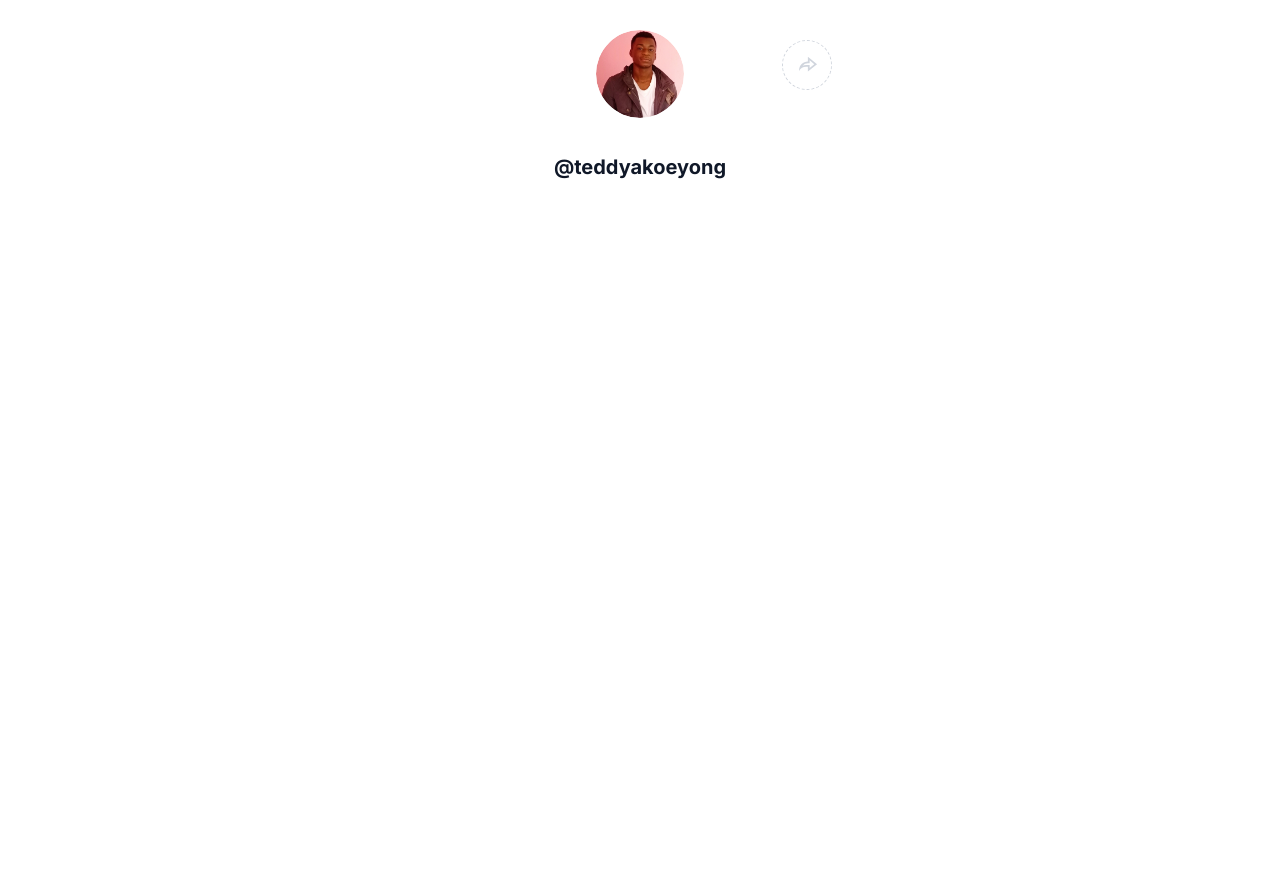
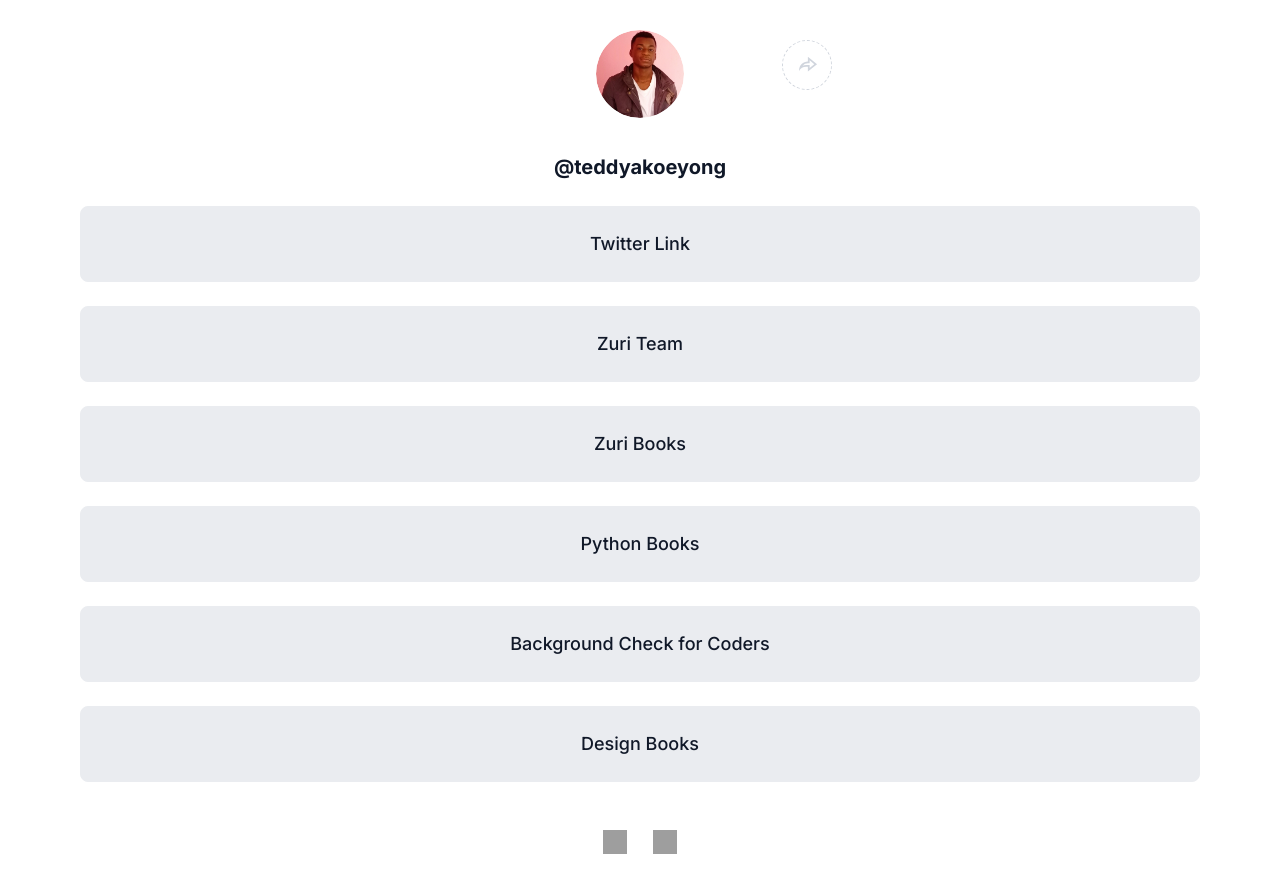
Before and after one commit to teddyakoeyong237/hng9.0stage-1, a React (Create React App) app: page / in a window 1280 px wide. Before the commit the page ends 800 px from the top, so only its background shows below. Built offline with nearby package versions, Linux system fonts and the light colour scheme; grey boxes are pictures that could not be loaded.

Commit message:
Built links component

```diff
--- a/src/components/links/Links.jsx
+++ b/src/components/links/Links.jsx
@@ -2,10 +2,94 @@
 import './links.css';
 
 function Links() {
+
+    const link1 = "https://twitter.com/teddyakoeyong";
+    const link2 = "https://training.zuri.team/";
+    const link3 = "http://books.zuri.team/";
+    const link4 = "https://books.zuri.team/python-for-beginners?ref_id=teddyakoeyong";
+    const link5 = "https://background.zuri.team/";
+    const link6 = "https://books.zuri.team/design-rules";
+
+    const gitlink = "https://github.com/teddyakoeyong237";
+
     return (
-        <div className='links'>
+        <>
+            <div className='links'>
+                <div className='container'>
+                    <a
+                        className="link_button"
+                        id='twitter'
+                        href={link1}
+                        target="_blank"
+                        rel="noopener noreferrer"
+                    >
+                        Twitter Link
+                    </a>
 
-        </div>
+                    <a
+                        className="link_button"
+                        id='btn__zuri'
+                        href={link2}
+                        target="_blank"
+                        rel="noopener noreferrer"
+                    >
+                        Zuri Team
+                    </a>
+
+                    <a
+                        className="link_button"
+                        id='books'
+                        href={link3}
+                        target="_blank"
+                        rel="noopener noreferrer"
+                    >
+                        Zuri Books
+                    </a>
+                    <a
+                        className="link_button"
+                        id='book__python'
+                        href={link4}
+                        target="_blank"
+                        rel="noopener noreferrer"
+                    >
+                        Python Books
+                    </a>
+
+                    <a
+                        className="link_button"
+                        id='pitch'
+                        href={link5}
+                        target="_blank"
+                        rel="noopener noreferrer"
+                    >
+                        Background Check for Coders
+                    </a>
+
+                    <a
+                        className="link_button"
+                        id='book__design'
+                        href={link6}
+                        target="_blank"
+                        rel="noopener noreferrer"
+                    >
+                        Design Books
+                    </a>
+
+                </div>
+            </div>
+            <div className="icon_container">
+                <div className="link_icons">
+                    <img className="link_icon" src="/images/slack.ico" alt="Slack_profile" />
+                    <a
+                        href={gitlink}
+                        target="_blank"
+                        rel="noopener noreferrer"
+                    >
+                        <img className="link_icon" src="/images/github.ico" alt="Github_profile" />
+                    </a>
+                </div>
+            </div>
+        </>
     );
 }
 
--- a/src/components/links/links.css
+++ b/src/components/links/links.css
@@ -0,0 +1,63 @@
+.container {
+    margin: 56px auto 24px;
+}
+
+.links {
+    /* background-color: white; */
+    margin: 15px auto;
+}
+
+.links a {
+    width: 100%;
+    margin: 24px 0px;
+    text-decoration: none;
+    font-size: 18px;
+    font-weight: 500;
+    line-height: 28px;
+    color: #101828;
+}
+
+/* .link_button {
+
+    width: 100%;
+    outline: none;
+    text-decoration: none;
+    cursor: pointer;
+    margin: 5px 0;
+    color: black;
+    font-size: 18px;
+} */
+.link_button {
+    display: flex;
+    flex-direction: row;
+    justify-content: center;
+    align-items: center;
+    padding: 24px 32px;
+    gap: 8px;
+    width: 1152px;
+    height: 76px;
+    background: #EAECF0;
+    border: 1px solid #EAECF0;
+    border-radius: 8px;
+    transition: ease-out 0.3s;
+}
+.link_button:hover {
+    background-color: rgba(128, 128, 128, 0.5);
+    transition: ease-in 0.3s;
+}
+.icon_container {
+    max-width: 1216px;
+    height: 72px;
+    margin: 24px auto 16px;
+    padding: 24px 0;
+}
+.link_icons {
+    display: flex;
+    justify-content: center;
+    gap: 26px;
+}
+
+.link_icon {
+    height: 24px;
+    width: 24px;
+}
```
Also changed, not shown: 2 other files (tests, documents, lock files or other folders).
